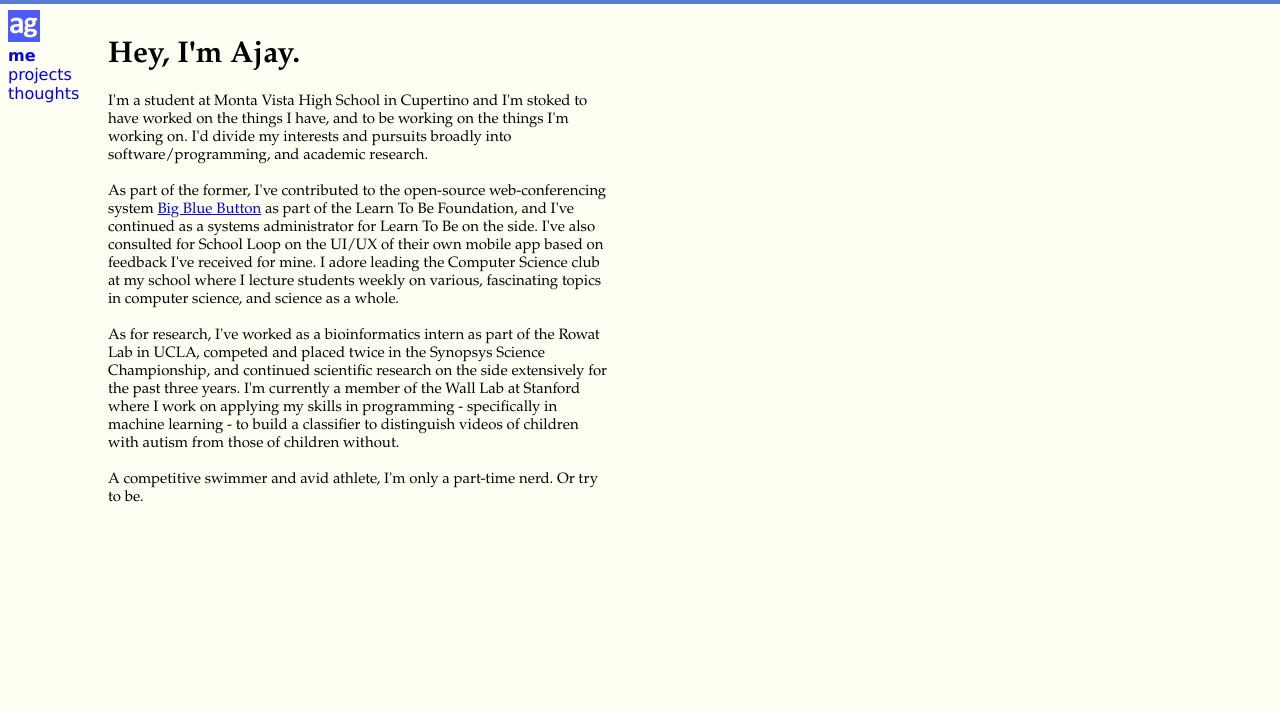
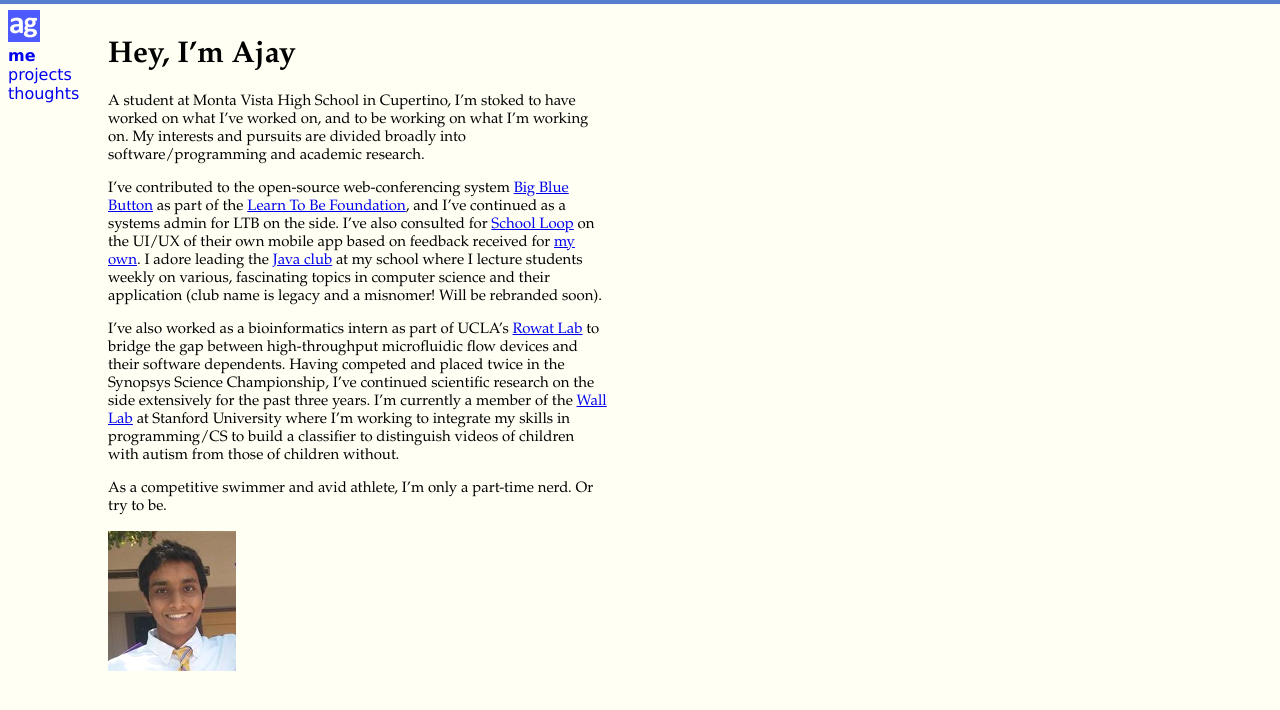
Before and after one commit to agopinath/agopinath.github.io, a Jekyll site: the page built from index.html, in a window 1280 px wide. Shown: the top 710 px of the page. Built offline with Jekyll 4.4.1, drawn with Linux system fonts in a browser that asks for light colours.

Commit message:
added Jekyll 'embed markdown in HTML' plugin + edited bio w/ prof pic + URLs

```diff
--- /dev/null
+++ b/_plugins/markdown.rb
@@ -0,0 +1,13 @@
+module Jekyll
+  class MarkdownBlock < Liquid::Block
+    def initialize(tag_name, text, tokens)
+      super
+    end
+    require "kramdown"
+    def render(context)
+      content = super
+      "#{Kramdown::Document.new(content).to_html}"
+    end
+  end
+end
+Liquid::Template.register_tag('markdown', Jekyll::MarkdownBlock)
--- a/index.html
+++ b/index.html
@@ -3,15 +3,17 @@ title: "Ajay Gopinath"
 layout: default
 type: me
 ---
-<h1>
-	Hey, I'm Ajay.
-</h1>
-<p>
-	I'm a student at Monta Vista High School in Cupertino and I'm stoked to have worked on the things I have, and to be working on the things I'm working on. I'd divide my interests and pursuits broadly into software/programming, and academic research.
-</br></br>
-	As part of the former, I've contributed to the open-source web-conferencing system <a href="http://bigbluebutton.org/">Big Blue Button</a> as part of the Learn To Be Foundation, and I've continued as a systems administrator for Learn To Be on the side. I've also consulted for School Loop on the UI/UX of their own mobile app based on feedback I've received for mine. I adore leading the Computer Science club at my school where I lecture students weekly on various, fascinating topics in computer science, and science as a whole.
-</br></br>
-	As for research, I've worked as a bioinformatics intern as part of the Rowat Lab in UCLA, competed and placed twice in the Synopsys Science Championship, and continued scientific research on the side extensively for the past three years. I'm currently a member of the Wall Lab at Stanford where I work on applying my skills in programming - specifically in machine learning - to build a classifier to distinguish videos of children with autism from those of children without.
-</br></br>
-	A competitive swimmer and avid athlete, I'm only a part-time nerd. Or try to be.
-</p>
+{% markdown %}
+Hey, I'm Ajay
+==============
+A student at Monta Vista High School in Cupertino, I'm stoked to have worked on what I've worked on, and to be working on what I'm working on. My interests and pursuits are divided broadly into software/programming and academic research.
+
+I've contributed to the open-source web-conferencing system [Big Blue Button](http://bigbluebutton.org/) as part of the [Learn To Be Foundation](http://www.learntobe.org/), and I've continued as a systems admin for LTB on the side. I've also consulted for [School Loop](http://www.schoolloop.com/) on the UI/UX of their own mobile app based on feedback received for [my own](https://play.google.com/store/apps/details?id=com.cyanojay.looped). I adore leading the [Java club](http://www.mvjavaclub.com/) at my school where I lecture students weekly on various, fascinating topics in computer science and their application (club name is legacy and a misnomer! Will be rebranded soon).
+
+I've also worked as a bioinformatics intern as part of UCLA's [Rowat Lab](https://www.ibp.ucla.edu/research/rowat/People.htm) to bridge the gap between high-throughput microfluidic flow devices and their software dependents. Having competed and placed twice in the Synopsys Science Championship, I've continued scientific research on the side extensively for the past three years. I'm currently a member of the [Wall Lab](http://wall-lab.stanford.edu/) at Stanford University where I'm working to integrate my skills in programming/CS to build a classifier to distinguish videos of children with autism from those of children without.
+
+As a competitive swimmer and avid athlete, I'm only a part-time nerd. Or try to be.
+
+![A pic of me](/assets/Profile.jpg)
+
+{% endmarkdown %}
```
Also changed, not shown: assets/Profile.jpg (added), 2 other files.
